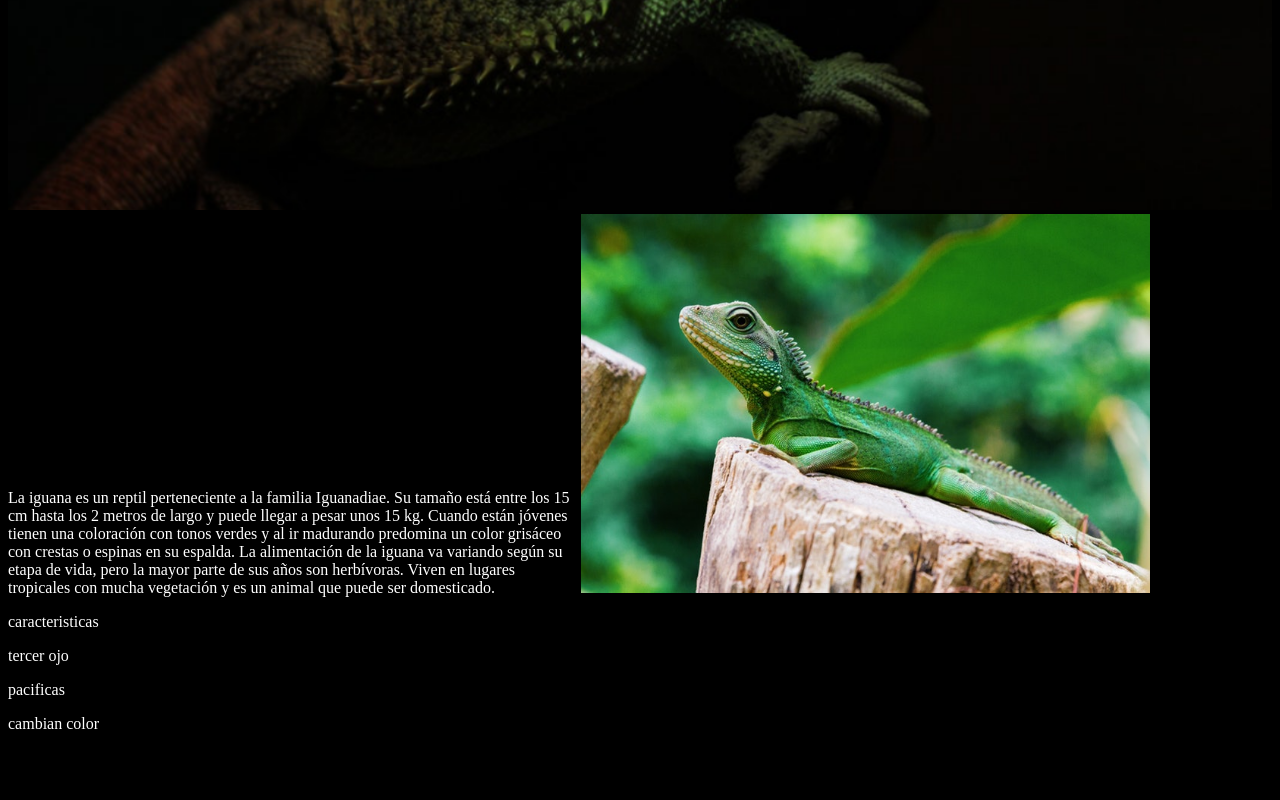
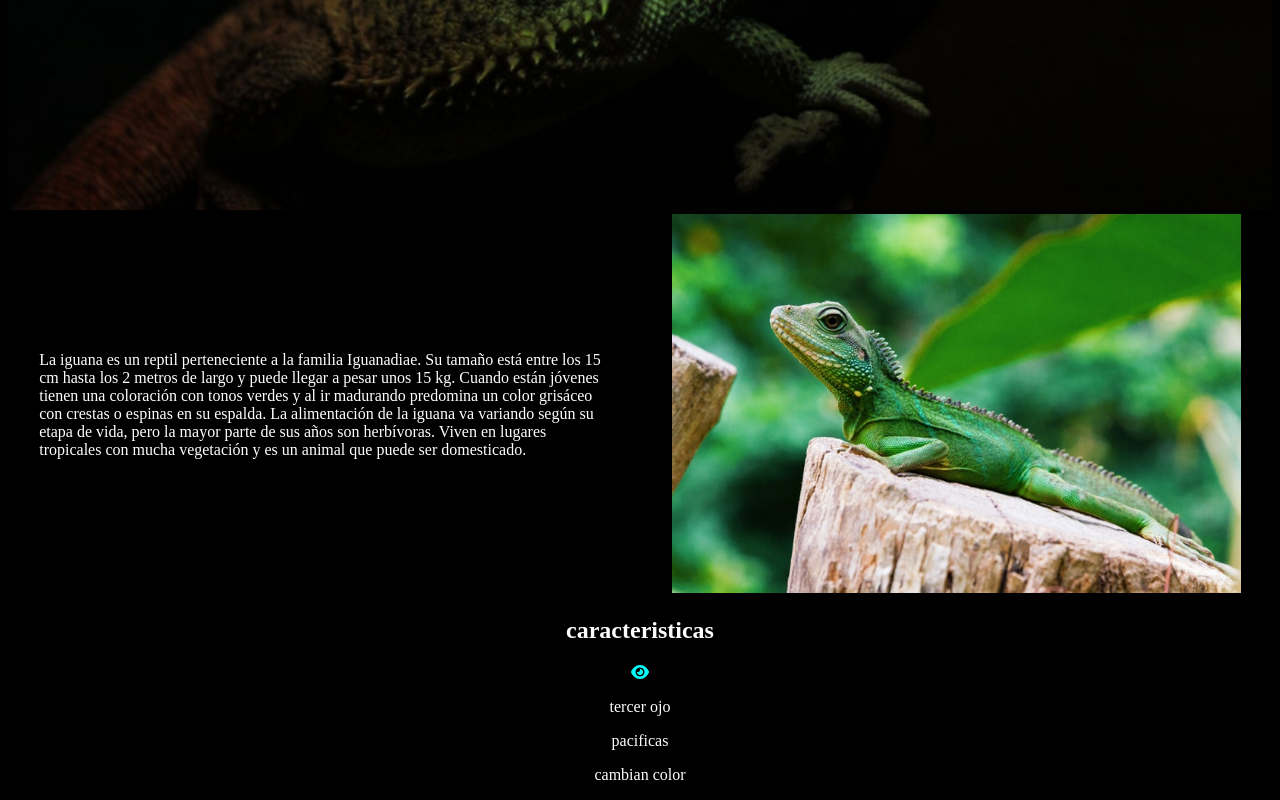
Before and after one commit to saucontencion/infocapcurso, a plain HTML site: page desafio iguana page/index.html in a window 1280 px wide. Shown: the part 588-1388 px from the top of the page. Before the commit the page ends 1337 px from the top, so only its background shows below. Drawn offline with Linux system fonts and the light colour scheme.

Commit message:
a medias

```diff
--- a/desafio iguana page/assets/css/style.css
+++ b/desafio iguana page/assets/css/style.css
@@ -7,7 +7,11 @@
 body{
     background: #000;
     color: #fff;
+    text-align: center;
 
+}
+h1{
+    text-align: center;
 }
 .section{
     background: #1E1A13;
@@ -20,18 +24,39 @@ footer{
 }
 article{
     width: 100%;
-
+    text-align: justify;
+    align-self: center;
+    display: inline;
+}
+article div{
+    margin: 0px 30px;
+}
+article div p{
+    text-align: left;
 }
 .a{
+    width: 45%;
+}
+
+.b {
+
+    width: 45%;
+}
+h2{
+    padding-bottom: 20;
+}
+
+.cambiardisplay{
     display: inline-block;
-    width: 45%;
+}
 
+.vertical{
+    vertical-align:middle;
 }
-.b {
-    display: inline-block;
-    width: 45%;
 
-}
 img{
     width: 100%;
 }
+i{
+    color: aqua;
+}
--- a/desafio iguana page/index.html
+++ b/desafio iguana page/index.html
@@ -7,6 +7,7 @@
     <link rel="preconnect" href="https://fonts.googleapis.com">
     <link rel="preconnect" href="https://fonts.gstatic.com" crossorigin>
     <link href="https://fonts.googleapis.com/css2?family=Raleway:ital,wght@0,100..900;1,100..900&display=swap" rel="stylesheet">
+    <script src="https://kit.fontawesome.com/edfe78188f.js" crossorigin="anonymous"></script>
     <link rel="stylesheet" href="assets/css/style.css">
     </head>
 <body>
@@ -16,25 +17,28 @@
     </head>
     <main>
         <article>
-            <div class="a"><p>La iguana es un reptil perteneciente a la familia Iguanadiae. Su tamaño está entre los 15 cm hasta los 2 metros de largo y puede llegar a pesar unos 15 kg. Cuando están jóvenes tienen una coloración con tonos verdes y al ir madurando predomina un color grisáceo con crestas o espinas en su espalda. La alimentación de la iguana va variando según su etapa de vida, pero la mayor parte de sus años son herbívoras. Viven en lugares tropicales con mucha vegetación y es un animal que puede ser domesticado.</p></div>
-            <div class="b"> <img src="./assets/img/iguana-1.jpg" alt="" ></div>
+            <div class="a vertical cambiardisplay"><p>La iguana es un reptil perteneciente a la familia Iguanadiae. Su tamaño está entre los 15 cm hasta los 2 metros de largo y puede llegar a pesar unos 15 kg. Cuando están jóvenes tienen una coloración con tonos verdes y al ir madurando predomina un color grisáceo con crestas o espinas en su espalda. La alimentación de la iguana va variando según su etapa de vida, pero la mayor parte de sus años son herbívoras. Viven en lugares tropicales con mucha vegetación y es un animal que puede ser domesticado.</p></div>
+            <div class="b vertical cambiardisplay"> <img src="./assets/img/iguana-1.jpg" alt="" ></div>
         </article>
         <section>
-            <div>caracteristicas</div>
+            <h2>caracteristicas</h2>
+            <section>
             <div class="blocks-inline">
                 <div>
-
+                    <i class="fa-solid fa-eye"></i>
                     <p>tercer ojo</p>
                 </div>
                 <div>
-                    <i></i>
+
                     <p>pacificas</p>
                 </div>
                 <div>
-                    <i></i>
+
                     <p>cambian color</p>
                 </div>
             </div>
+
+            </section>
         </section>
         <section class="s_img">
             <div></div>
```
Also changed, not shown: notas.txt (added).
